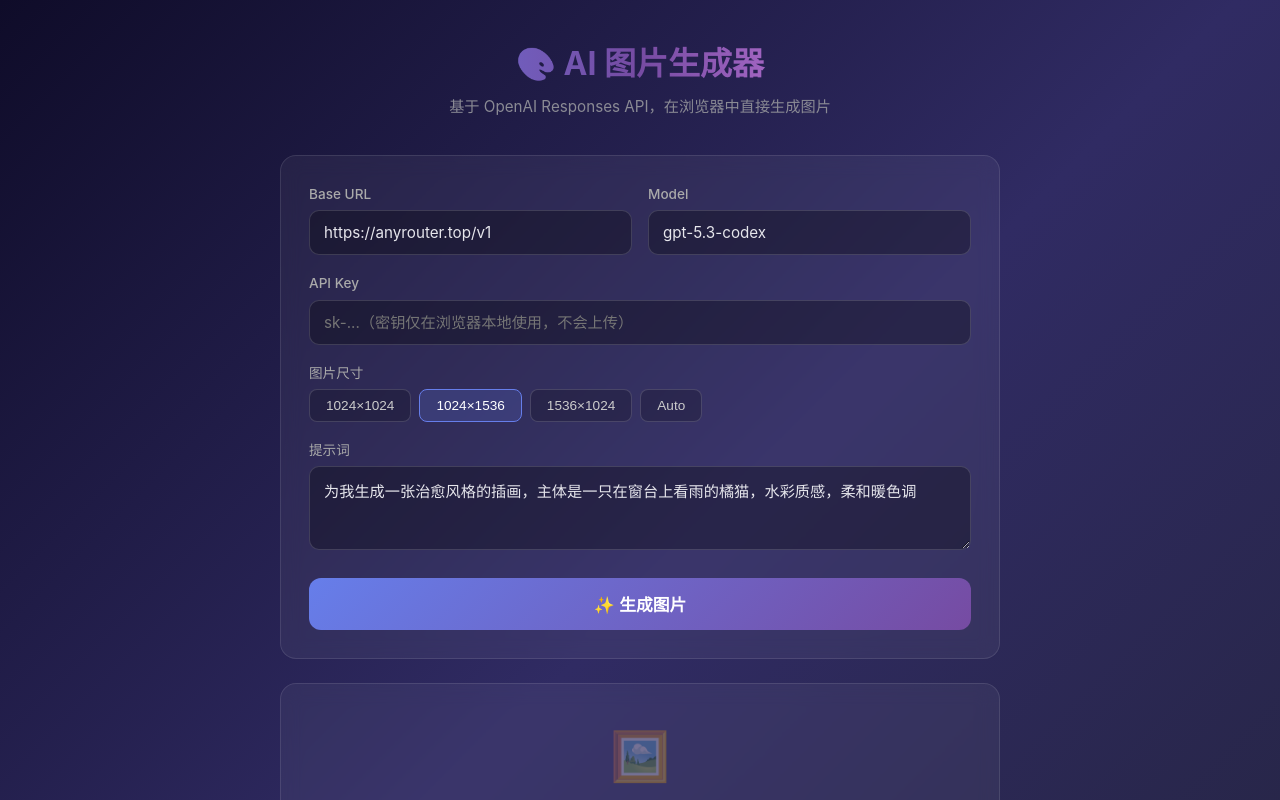
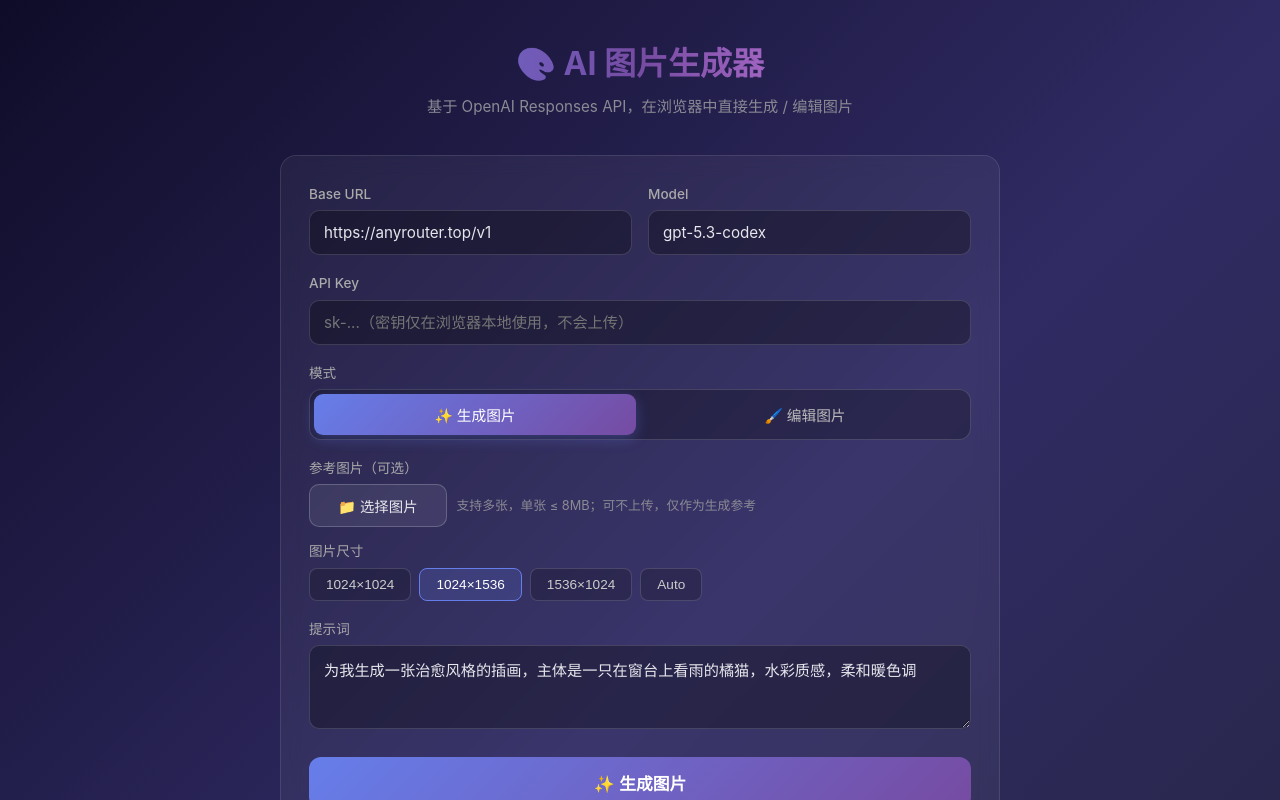
Before and after one commit to dming519/ai-image-generator-next, a Next.js app: page / in a window 1280 px wide. Shown: the top 800 px of the page. Built offline with nearby package versions, Linux system fonts and the light colour scheme.

Commit message:
feat: 支持生成/编辑双模式与图片输入
- 新增 ImageMode 类型与 inputImages 字段
- 生成模式可选上传参考图，编辑模式必须上传源图
- API 自动切换为消息体形式以承载 input_image
- UI 增加模式 Tab、上传/缩略图区域与对应样式

```diff
--- a/app/globals.css
+++ b/app/globals.css
@@ -120,6 +120,101 @@ textarea {
   flex-wrap: wrap;
   gap: 8px;
   margin-bottom: 18px;
+}
+
+.mode-tabs {
+  display: flex;
+  gap: 8px;
+  margin-bottom: 18px;
+  background: rgba(0, 0, 0, 0.25);
+  padding: 4px;
+  border-radius: 12px;
+  border: 1px solid var(--field-border);
+}
+
+.mode-tab {
+  flex: 1;
+  padding: 10px 14px;
+  border-radius: 9px;
+  border: none;
+  background: transparent;
+  color: #bbb;
+  font-size: 0.92em;
+  font-weight: 500;
+  cursor: pointer;
+  transition: all 0.2s;
+  font-family: inherit;
+}
+
+.mode-tab:hover {
+  color: #fff;
+  background: rgba(255, 255, 255, 0.05);
+}
+
+.mode-tab.is-active {
+  background: linear-gradient(135deg, var(--accent-1), var(--accent-2));
+  color: #fff;
+  box-shadow: 0 4px 14px rgba(102, 126, 234, 0.3);
+}
+
+.upload-row {
+  display: flex;
+  flex-wrap: wrap;
+  align-items: center;
+  gap: 10px;
+  margin-bottom: 14px;
+}
+
+.upload-hint {
+  color: var(--muted);
+  font-size: 0.8em;
+}
+
+.thumbs {
+  display: flex;
+  flex-wrap: wrap;
+  gap: 10px;
+  margin-bottom: 18px;
+}
+
+.thumb {
+  position: relative;
+  width: 88px;
+  height: 88px;
+  border-radius: 10px;
+  overflow: hidden;
+  border: 1px solid var(--field-border);
+  background: rgba(0, 0, 0, 0.3);
+}
+
+.thumb img {
+  width: 100%;
+  height: 100%;
+  object-fit: cover;
+  display: block;
+}
+
+.thumb-del {
+  position: absolute;
+  top: 4px;
+  right: 4px;
+  width: 22px;
+  height: 22px;
+  border-radius: 50%;
+  border: none;
+  background: rgba(0, 0, 0, 0.65);
+  color: #fff;
+  cursor: pointer;
+  font-size: 0.95em;
+  line-height: 1;
+  display: flex;
+  align-items: center;
+  justify-content: center;
+  transition: background 0.2s;
+}
+
+.thumb-del:hover {
+  background: var(--danger);
 }
 
 .size-chip {
--- a/src/components/ImageGenerator.tsx
+++ b/src/components/ImageGenerator.tsx
@@ -1,9 +1,9 @@
 "use client";
 
-import { useCallback, useEffect, useState } from "react";
+import { useCallback, useEffect, useRef, useState } from "react";
 import { generateImage } from "@/lib/api";
 import { dbAdd, dbAll, dbClear, dbDel } from "@/lib/db";
-import type { HistoryItem, ImageSize } from "@/lib/types";
+import type { HistoryItem, ImageMode, ImageSize } from "@/lib/types";
 import { usePersistentInput } from "@/hooks/usePersistentInput";
 import HistoryGrid from "./HistoryGrid";
 import Lightbox from "./Lightbox";
@@ -12,6 +12,17 @@ import Stage from "./Stage";
 
 const DEFAULT_PROMPT =
   "为我生成一张治愈风格的插画，主体是一只在窗台上看雨的橘猫，水彩质感，柔和暖色调";
+
+const MAX_IMAGE_BYTES = 8 * 1024 * 1024; // 单张图片 8MB 上限
+
+function fileToDataURL(file: File): Promise<string> {
+  return new Promise((resolve, reject) => {
+    const reader = new FileReader();
+    reader.onload = () => resolve(String(reader.result));
+    reader.onerror = () => reject(reader.error);
+    reader.readAsDataURL(file);
+  });
+}
 
 export default function ImageGenerator() {
   const [baseUrl, setBaseUrl] = usePersistentInput(
@@ -28,12 +39,15 @@ export default function ImageGenerator() {
     DEFAULT_PROMPT,
   );
 
+  const [mode, setMode] = useState<ImageMode>("generate");
   const [size, setSize] = useState<ImageSize>("1024x1536");
+  const [inputImages, setInputImages] = useState<string[]>([]);
   const [history, setHistory] = useState<HistoryItem[]>([]);
   const [activeIdx, setActiveIdx] = useState(-1);
   const [busy, setBusy] = useState(false);
   const [error, setError] = useState<string | null>(null);
   const [lightboxIdx, setLightboxIdx] = useState<number | null>(null);
+  const fileInputRef = useRef<HTMLInputElement | null>(null);
 
   // 初始加载 IndexedDB
   useEffect(() => {
@@ -53,11 +67,55 @@ export default function ImageGenerator() {
     };
   }, []);
 
+  const handleSelectFiles = useCallback(
+    async (files: FileList | null) => {
+      if (!files || !files.length) return;
+      setError(null);
+      const accepted: string[] = [];
+      for (const file of Array.from(files)) {
+        if (!file.type.startsWith("image/")) {
+          setError(`已忽略非图片文件：${file.name}`);
+          continue;
+        }
+        if (file.size > MAX_IMAGE_BYTES) {
+          setError(`图片过大（>8MB）已忽略：${file.name}`);
+          continue;
+        }
+        try {
+          accepted.push(await fileToDataURL(file));
+        } catch (e) {
+          console.warn("读取图片失败:", e);
+        }
+      }
+      if (accepted.length) {
+        setInputImages((prev) => [...prev, ...accepted]);
+      }
+      if (fileInputRef.current) fileInputRef.current.value = "";
+    },
+    [],
+  );
+
+  const handleRemoveImage = useCallback((idx: number) => {
+    setInputImages((prev) => prev.filter((_, i) => i !== idx));
+  }, []);
+
+  const handleClearImages = useCallback(() => {
+    setInputImages([]);
+  }, []);
+
+  const handleSwitchMode = useCallback((next: ImageMode) => {
+    setMode(next);
+    setError(null);
+  }, []);
+
   const handleGenerate = useCallback(async () => {
     setError(null);
     if (!apiKey.trim()) return setError("请输入 API Key");
     if (!baseUrl.trim()) return setError("请输入 Base URL");
-    if (!prompt.trim()) return setError("请输入提示词");
+    if (!prompt.trim() && mode === "generate")
+      return setError("请输入提示词");
+    if (mode === "edit" && inputImages.length === 0)
+      return setError("编辑模式必须上传至少一张源图片");
 
     setBusy(true);
     try {
@@ -67,6 +125,8 @@ export default function ImageGenerator() {
         model: model.trim(),
         prompt: prompt.trim(),
         size,
+        mode,
+        inputImages,
       });
 
       const item: HistoryItem = {
@@ -74,6 +134,7 @@ export default function ImageGenerator() {
         prompt: prompt.trim(),
         model: model.trim() || "gpt-5.4",
         size,
+        mode,
         timestamp: Date.now(),
       };
 
@@ -94,7 +155,7 @@ export default function ImageGenerator() {
     } finally {
       setBusy(false);
     }
-  }, [apiKey, baseUrl, model, prompt, size]);
+  }, [apiKey, baseUrl, model, prompt, size, mode, inputImages]);
 
   const handleDelete = useCallback((idx: number) => {
     setHistory((h) => {
@@ -152,11 +213,14 @@ export default function ImageGenerator() {
     if (activeIdx >= 0) setLightboxIdx(activeIdx);
   }, [activeIdx]);
 
+  const editButtonDisabled =
+    busy || (mode === "edit" && inputImages.length === 0);
+
   return (
     <main className="wrap">
       <h1>🎨 AI 图片生成器</h1>
       <p className="tagline">
-        基于 OpenAI Responses API，在浏览器中直接生成图片
+        基于 OpenAI Responses API，在浏览器中直接生成 / 编辑图片
       </p>
 
       <section className="panel">
@@ -192,13 +256,96 @@ export default function ImageGenerator() {
           onChange={(e) => setApiKey(e.target.value)}
         />
 
+        <label>模式</label>
+        <div className="mode-tabs" role="tablist">
+          <button
+            type="button"
+            role="tab"
+            aria-selected={mode === "generate"}
+            className={`mode-tab${mode === "generate" ? " is-active" : ""}`}
+            onClick={() => handleSwitchMode("generate")}
+          >
+            ✨ 生成图片
+          </button>
+          <button
+            type="button"
+            role="tab"
+            aria-selected={mode === "edit"}
+            className={`mode-tab${mode === "edit" ? " is-active" : ""}`}
+            onClick={() => handleSwitchMode("edit")}
+          >
+            🖌️ 编辑图片
+          </button>
+        </div>
+
+        <label>
+          {mode === "edit" ? "源图片（必填）" : "参考图片（可选）"}
+        </label>
+        <div className="upload-row">
+          <button
+            type="button"
+            className="btn-ghost"
+            onClick={() => fileInputRef.current?.click()}
+          >
+            📁 选择图片
+          </button>
+          {inputImages.length > 0 && (
+            <button
+              type="button"
+              className="btn-ghost"
+              onClick={handleClearImages}
+            >
+              清空
+            </button>
+          )}
+          <span className="upload-hint">
+            支持多张，单张 ≤ 8MB；
+            {mode === "edit"
+              ? "编辑模式至少 1 张"
+              : "可不上传，仅作为生成参考"}
+          </span>
+          <input
+            ref={fileInputRef}
+            type="file"
+            accept="image/*"
+            multiple
+            hidden
+            onChange={(e) => handleSelectFiles(e.target.files)}
+          />
+        </div>
+
+        {inputImages.length > 0 && (
+          <div className="thumbs">
+            {inputImages.map((src, i) => (
+              <div className="thumb" key={i}>
+                {/* eslint-disable-next-line @next/next/no-img-element */}
+                <img src={src} alt={`输入图 ${i + 1}`} />
+                <button
+                  type="button"
+                  className="thumb-del"
+                  aria-label="移除"
+                  onClick={() => handleRemoveImage(i)}
+                >
+                  ×
+                </button>
+              </div>
+            ))}
+          </div>
+        )}
+
         <label>图片尺寸</label>
         <SizeSelector value={size} onChange={setSize} />
 
-        <label htmlFor="f-prompt">提示词</label>
+        <label htmlFor="f-prompt">
+          {mode === "edit" ? "编辑指令" : "提示词"}
+        </label>
         <textarea
           id="f-prompt"
-          placeholder="描述你想生成的图片..."
+          placeholder={
+            mode === "edit"
+              ? "描述你希望对源图片做的调整，例如：把背景换成樱花林，并加上柔和暖色光"
+              : "描述你想生成的图片..."
+          }
           value={prompt}
           onChange={(e) => setPrompt(e.target.value)}
         />
@@ -207,9 +354,9 @@ export default function ImageGenerator() {
           className="btn-primary"
           type="button"
           onClick={handleGenerate}
-          disabled={busy}
+          disabled={editButtonDisabled}
         >
-          ✨ 生成图片
+          {mode === "edit" ? "🖌️ 开始编辑" : "✨ 生成图片"}
         </button>
       </section>
 
--- a/src/lib/api.ts
+++ b/src/lib/api.ts
@@ -10,10 +10,46 @@ interface ResponsesPayload {
   error?: { message?: string };
 }
 
+type InputContent =
+  | { type: "input_text"; text: string }
+  | { type: "input_image"; image_url: string };
+
+interface InputMessage {
+  role: "user";
+  content: InputContent[];
+}
+
 export async function generateImage(opts: GenerateOptions): Promise<string> {
   const url = opts.baseUrl.replace(/\/+$/, "") + "/responses";
+
   const tool: { type: string; size?: string } = { type: "image_generation" };
   if (opts.size !== "auto") tool.size = opts.size;
+
+  const images = (opts.inputImages ?? []).filter(Boolean);
+
+  if (opts.mode === "edit" && images.length === 0) {
+    throw new Error("编辑模式需要至少上传一张源图片");
+  }
+
+  let input: string | InputMessage[];
+
+  if (images.length === 0) {
+    // 纯文本生成
+    input = opts.prompt;
+  } else {
+    // 带参考图/源图：使用消息数组形式
+    const promptText =
+      opts.mode === "edit"
+        ? opts.prompt ||
+          "请根据上述源图片进行编辑，保留主体的同时根据后续要求作出调整"
+        : opts.prompt;
+
+    const content: InputContent[] = [{ type: "input_text", text: promptText }];
+    for (const img of images) {
+      content.push({ type: "input_image", image_url: img });
+    }
+    input = [{ role: "user", content }];
+  }
 
   const resp = await fetch(url, {
     method: "POST",
@@ -23,7 +59,7 @@ export async function generateImage(opts: GenerateOptions): Promise<string> {
     },
     body: JSON.stringify({
       model: opts.model || "gpt-5.4",
-      input: opts.prompt,
+      input,
       tools: [tool],
     }),
   });
```
Also changed, not shown: src/lib/types.ts (+10 -0 lines).
